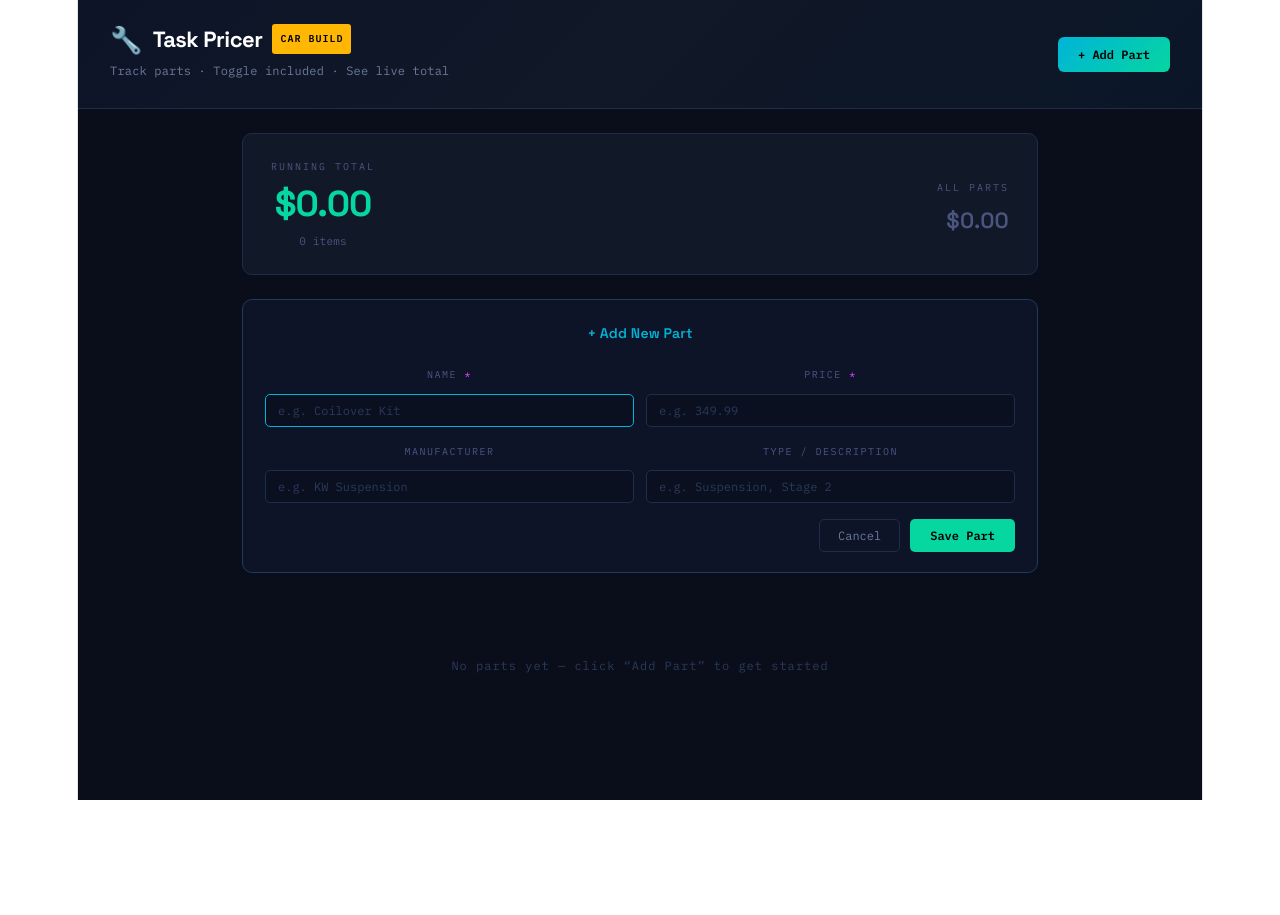
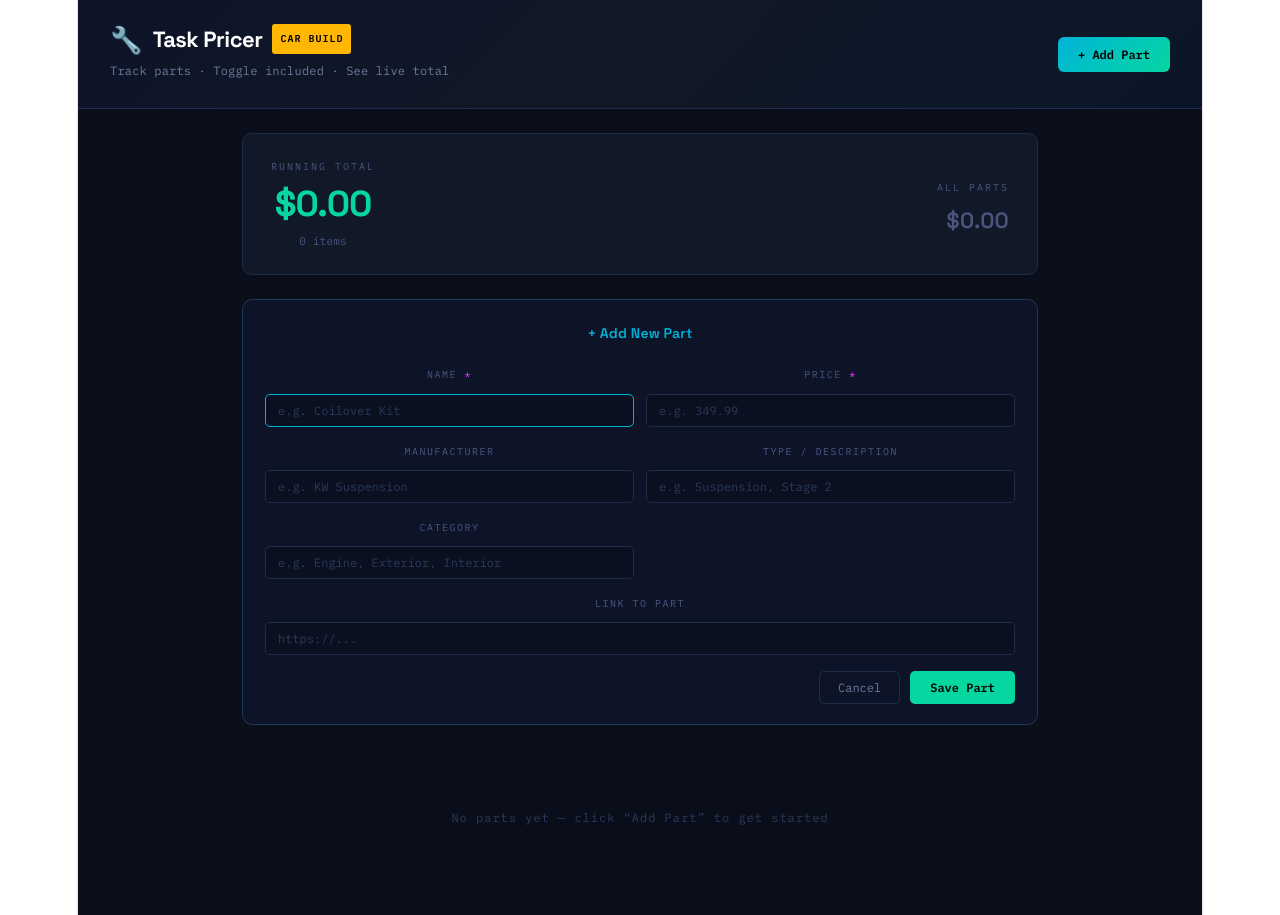
Before and after one commit to 8BitJustin/az104-part-pricer, a React (Vite) app: page / in a window 1280 px wide. Both pictures are taken after a click on the button "+ Add Part". Before the commit the page ends 800 px from the top, so only its background shows below. Built offline with nearby package versions, Linux system fonts and the light colour scheme.

Commit message:
Updated app.jsx to reflect changes with v1.1.0

```diff
--- a/src/App.jsx
+++ b/src/App.jsx
@@ -15,7 +15,7 @@ export default function CarTaskPricer() {
   const [parts, setParts] = useState(() => loadParts());
   const [showForm, setShowForm] = useState(false);
   const [editId, setEditId] = useState(null);
-  const [form, setForm] = useState({ name: "", price: "", manufacturer: "", type: "" });
+  const [form, setForm] = useState({ name: "", price: "", manufacturer: "", type: "", category: "", link: "" });
   const [errors, setErrors] = useState({});
   const nameRef = useRef(null);
 
@@ -43,7 +43,7 @@ export default function CarTaskPricer() {
 
   const openAddForm = () => {
     setEditId(null);
-    setForm({ name: "", price: "", manufacturer: "", type: "" });
+    setForm({ name: "", price: "", manufacturer: "", type: "", category: "", link: "" });
     setErrors({});
     setShowForm(true);
   };
@@ -55,6 +55,8 @@ export default function CarTaskPricer() {
       price: String(part.price),
       manufacturer: part.manufacturer || "",
       type: part.type || "",
+      category: part.category || "",
+      link: part.link || "",
     });
     setErrors({});
     setShowForm(true);
@@ -77,7 +79,7 @@ export default function CarTaskPricer() {
       setParts((prev) =>
         prev.map((p) =>
           p.id === editId
-            ? { ...p, name: form.name.trim(), price, manufacturer: form.manufacturer.trim(), type: form.type.trim() }
+            ? { ...p, name: form.name.trim(), price, manufacturer: form.manufacturer.trim(), type: form.type.trim(), category: form.category.trim(), link: form.link.trim() }
             : p
         )
       );
@@ -90,6 +92,8 @@ export default function CarTaskPricer() {
           price,
           manufacturer: form.manufacturer.trim(),
           type: form.type.trim(),
+          category: form.category.trim(),
+          link: form.link.trim(),
           included: true,
         },
       ]);
@@ -360,6 +364,53 @@ export default function CarTaskPricer() {
                   }}
                 />
               </div>
+
+              {/* Category */}
+              <div>
+                <label style={{ color: "#4a5580", fontSize: 10, letterSpacing: 1.5, textTransform: "uppercase", display: "block", marginBottom: 5 }}>
+                  Category
+                </label>
+                <input
+                  className="cp-input"
+                  value={form.category}
+                  onChange={(e) => setForm((f) => ({ ...f, category: e.target.value }))}
+                  placeholder="e.g. Engine, Exterior, Interior"
+                  style={{
+                    width: "100%",
+                    background: "#0a1020",
+                    border: "1px solid #1e2d4a",
+                    borderRadius: 5,
+                    color: "#e8eaf0",
+                    fontFamily: "'IBM Plex Mono', monospace",
+                    fontSize: 12,
+                    padding: "8px 12px",
+                  }}
+                />
+              </div>
+
+              {/* Link — full width */}
+              <div style={{ gridColumn: "1 / -1" }}>
+                <label style={{ color: "#4a5580", fontSize: 10, letterSpacing: 1.5, textTransform: "uppercase", display: "block", marginBottom: 5 }}>
+                  Link to Part
+                </label>
+                <input
+                  className="cp-input"
+                  value={form.link}
+                  onChange={(e) => setForm((f) => ({ ...f, link: e.target.value }))}
+                  placeholder="https://..."
+                  type="url"
+                  style={{
+                    width: "100%",
+                    background: "#0a1020",
+                    border: "1px solid #1e2d4a",
+                    borderRadius: 5,
+                    color: "#e8eaf0",
+                    fontFamily: "'IBM Plex Mono', monospace",
+                    fontSize: 12,
+                    padding: "8px 12px",
+                  }}
+                />
+              </div>
             </div>
 
             <div style={{ display: "flex", justifyContent: "flex-end", gap: 10, marginTop: 16 }}>
@@ -471,7 +522,7 @@ export default function CarTaskPricer() {
                   }}>
                     {part.name}
                   </div>
-                  <div style={{ display: "flex", gap: 10, marginTop: 3, flexWrap: "wrap" }}>
+                  <div style={{ display: "flex", gap: 10, marginTop: 4, flexWrap: "wrap", alignItems: "center" }}>
                     {part.manufacturer && (
                       <span style={{ fontSize: 11, color: "#4a6a8a" }}>{part.manufacturer}</span>
                     )}
@@ -479,6 +530,37 @@ export default function CarTaskPricer() {
                       <span style={{ fontSize: 11, color: "#2a4a6a" }}>
                         {part.manufacturer ? "· " : ""}{part.type}
                       </span>
+                    )}
+                    {part.category && (
+                      <span style={{
+                        fontSize: 10,
+                        color: "#FFB703",
+                        background: "#1a1400",
+                        border: "1px solid #2a2000",
+                        borderRadius: 3,
+                        padding: "1px 6px",
+                        letterSpacing: 0.5,
+                      }}>{part.category}</span>
+                    )}
+                    {part.link && (
+                      <a
+                        href={part.link}
+                        target="_blank"
+                        rel="noopener noreferrer"
+                        onClick={(e) => e.stopPropagation()}
+                        style={{
+                          fontSize: 10,
+                          color: "#00B4D8",
+                          background: "#001a28",
+                          border: "1px solid #002a3a",
+                          borderRadius: 3,
+                          padding: "1px 7px",
+                          textDecoration: "none",
+                          letterSpacing: 0.5,
+                        }}
+                      >
+                        ↗ View Part
+                      </a>
                     )}
                   </div>
                 </div>
```
